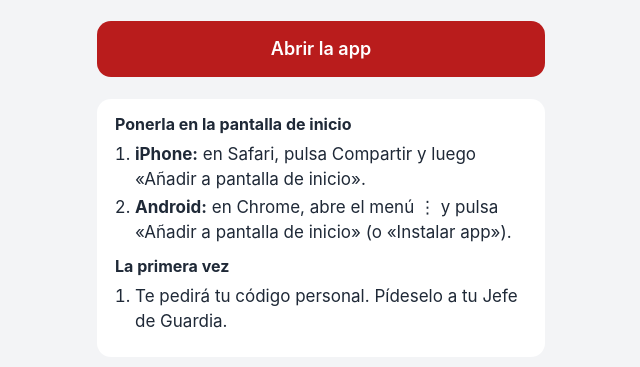
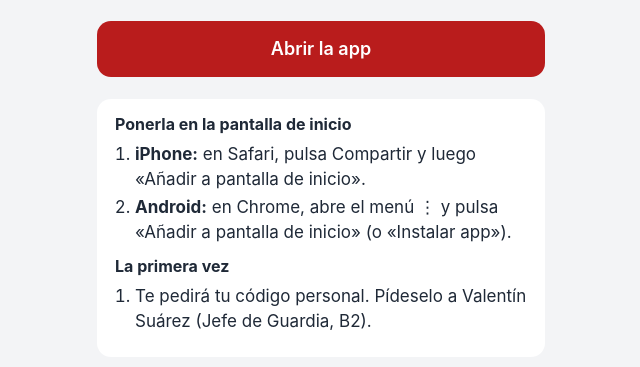
Before and after one commit to tainiphone-ux/practicas, a plain HTML site: page index.html in a window 1280 px wide. Shown: the part 247-614 px from the top of the page, without its empty margins (319-959 px from the left). Drawn offline with Linux system fonts and the light colour scheme.

Commit message:
El código se le pide a Valentín
Co-Authored-By: Claude Opus 5.5 <noreply@anthropic.com>

```diff
--- a/index.html
+++ b/index.html
@@ -52,7 +52,7 @@
       <li><b>Android:</b> en Chrome, abre el menú ⋮ y pulsa «Añadir a pantalla de inicio» (o «Instalar app»).</li>
     </ol>
     <h2>La primera vez</h2>
-    <ol><li>Te pedirá tu código personal. Pídeselo a tu Jefe de Guardia.</li></ol>
+    <ol><li>Te pedirá tu código personal. Pídeselo a Valentín Suárez (Jefe de Guardia, B2).</li></ol>
   </div>
 </main>
 <script>document.getElementById("abrir").href = APP;</script>
```
